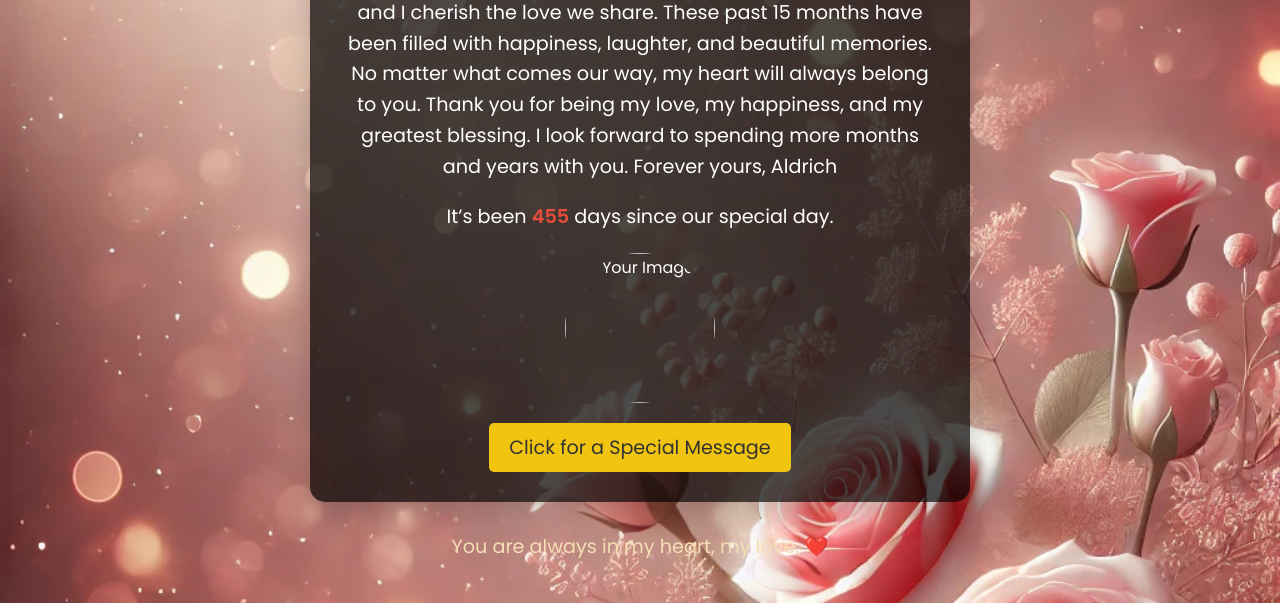
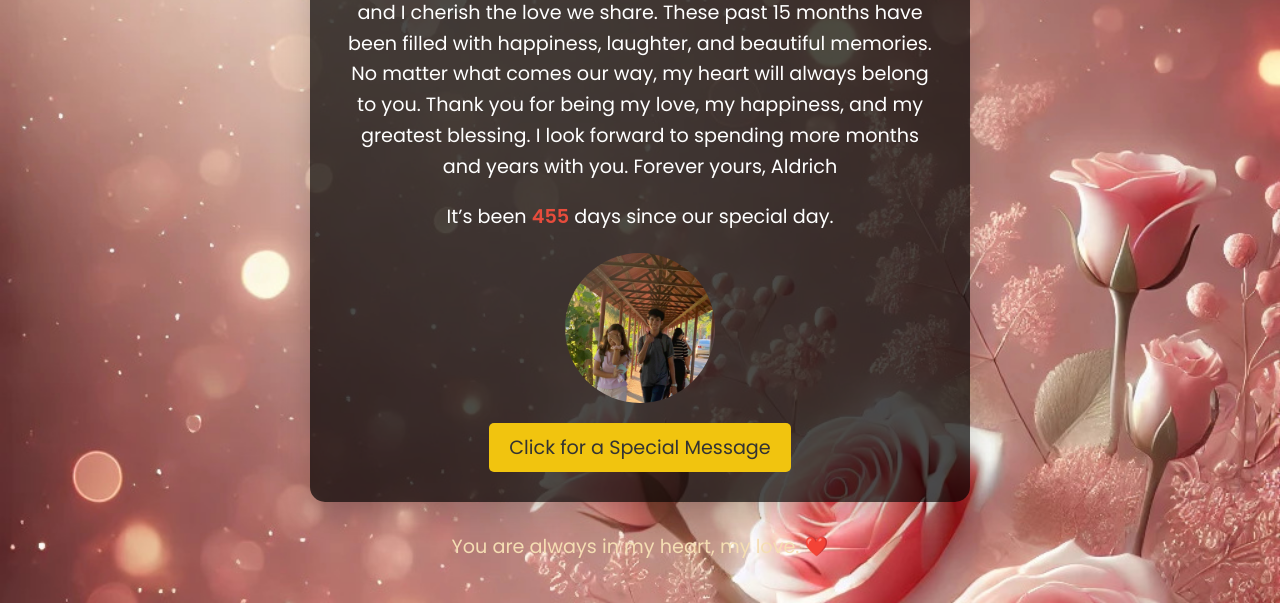
Before and after one commit to Javeiehh/Secrethehe, a plain HTML site: page index.html in a window 1280 px wide. Shown: the part 217-820 px from the top of the page. Drawn offline with Linux system fonts and the light colour scheme.

Commit message:
Update index.html

```diff
--- a/index.html
+++ b/index.html
@@ -133,7 +133,7 @@
         <p>It’s been <span class="highlight" id="days-since-anniversary">0</span> days since our special day.</p>
 
         <div class="image-container">
-            <img src="your_image.jpg" alt="Your Image">
+            <img src="us.jpg" alt="Your Image">
         </div>
 
         <a href="#" class="btn" onclick="showMessage()">Click for a Special Message</a>
```
